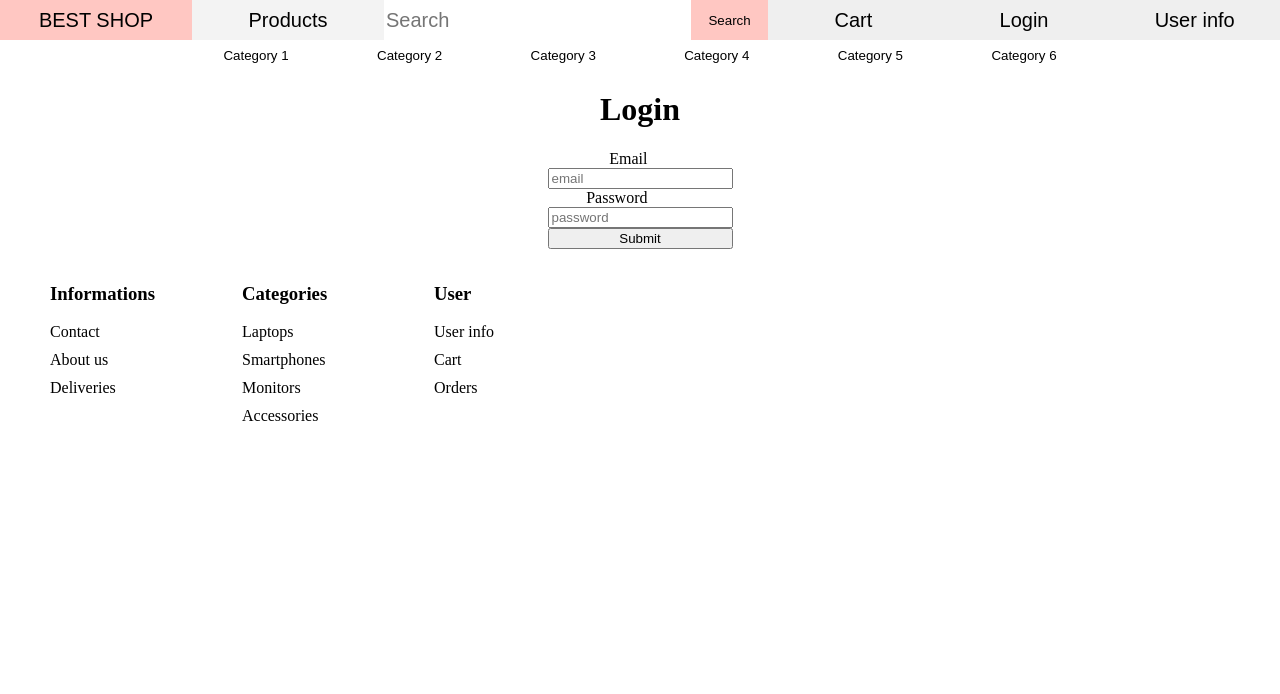
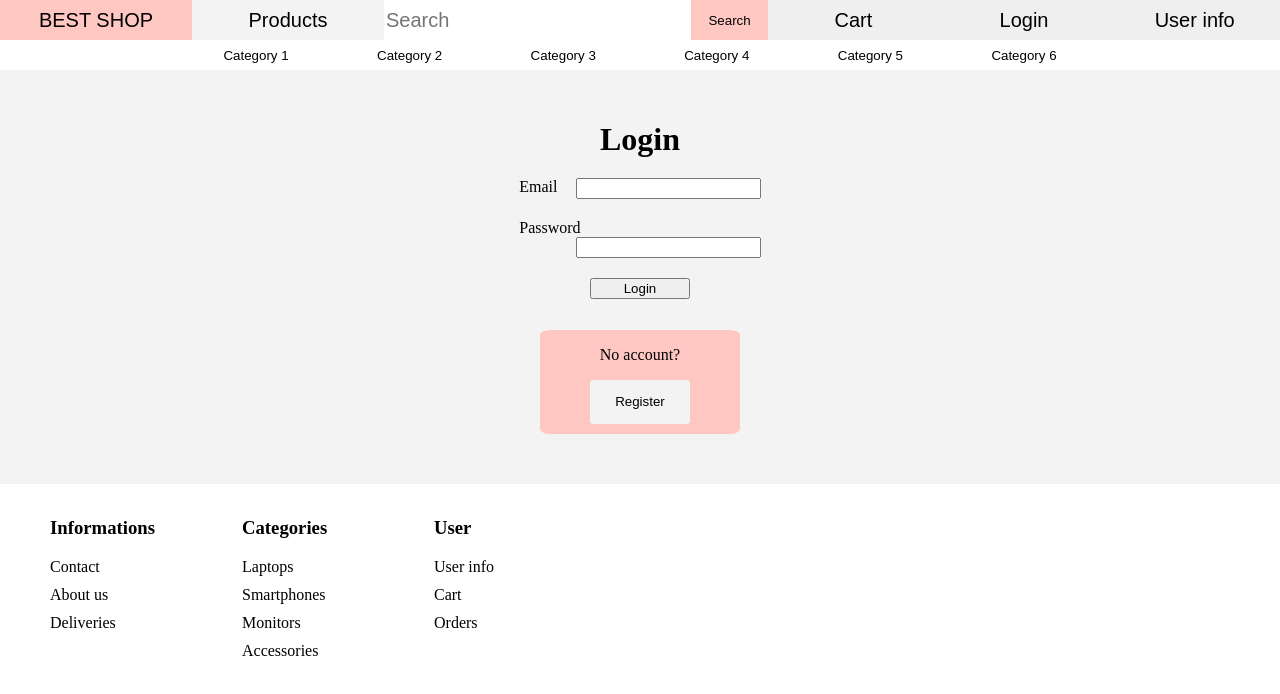
Before and after one commit to sulibul/storeFront, a React (Vite) app in the folder frontend/: page /user/login in a window 1280 px wide. Shown: the top 694 px of the page. Built offline with nearby package versions, Linux system fonts and the light colour scheme.

Commit message:
Added styling for register, login and cart pages

```diff
--- a/frontend/package.json
+++ b/frontend/package.json
@@ -6,7 +6,7 @@
   "start": "HOST=http://127.0.0.1:3000/",
   "scripts": {
     "start": "HTTPS=true SSL_CRT_FILE={PATH/TO/CERTIFICATE-FILENAME}.pem SSL_KEY_FILE={PATH/TO/CERTIFICATE-KEY-FILENAME}.pem react-scripts start",
-    "dev": "vite --host 127.0.0.1 --port 3000",
+    "dev": "vite --host 127.0.0.1 --port 3000 --force",
     "build": "tsc && vite build",
     "lint": "eslint . --ext ts,tsx --report-unused-disable-directives --max-warnings 0",
     "preview": "vite preview"
--- /dev/null
+++ b/frontend/src/assets/styles/Cart.scss
@@ -0,0 +1,41 @@
+@use "utilities/colorVariables" as colors;
+
+.cart-product-container {
+  padding-top: 2%;
+  padding-left: 15%;
+  padding-right: 20%;
+}
+
+.cart-product {
+  border-radius: 2%;
+  display: flex;
+  width: auto;
+  position: relative;
+  background-color: colors.$themeFirstColor;
+  height: 120px;
+  align-items: center;
+  margin-bottom: 3%;
+  img {
+    height: 100%;
+  }
+  .product-name-cart {
+    margin-left: 70px;
+  }
+
+  .right-elements {
+    display: flex;
+    position: absolute;
+    right: 0px;
+    p {
+      margin-right: 40px;
+    }
+    .btn-plus1-cart {
+      margin-left: 10px;
+    }
+    .btn-minus1-cart {
+      margin-right: 10px;
+    }
+  }
+  //   display: block;
+  //   width: auto;
+}
--- a/frontend/src/assets/styles/userFunctionality/login.scss
+++ b/frontend/src/assets/styles/userFunctionality/login.scss
@@ -1,18 +1,65 @@
 @use "../utilities/colorVariables" as colors;
 
 .login-container {
+  margin-top: 30px;
   display: flex;
   justify-content: center;
+  height: 200px;
   h1 {
     text-align: center;
+    margin-bottom: 10px;
   }
   form {
+    width: 33%;
+    background-color: colors.$themeFirstColor;
     display: flex;
+    border-radius: 5%;
     flex-direction: column;
-    label {
-      width: 100px; /* Adjust width as needed */
-      text-align: right;
-      margin-right: 10px; /* Add space between label and input */
+    .input {
+      margin: 10px;
+      label {
+        margin-left: 20%;
+        float: left;
+        margin-right: 10px; /* Add space between label and input */
+      }
+      input {
+        margin-right: 20%;
+        float: right;
+      }
     }
   }
+  .submit-button {
+    margin-top: 10px;
+    align-self: center;
+    width: 100px;
+  }
 }
+.login-page {
+  flex-direction: column;
+  display: flex;
+  justify-content: center;
+  background-color: colors.$themeFirstColor;
+  padding-bottom: 50px;
+}
+
+.register-box {
+  border-radius: 5%;
+  margin-top: 30px;
+  background-color: colors.$shopLogoColor;
+  width: 200px;
+  display: flex;
+  align-self: center;
+  flex-direction: column;
+  justify-content: center;
+  p {
+    align-self: center;
+  }
+  Button {
+    background-color: colors.$themeFirstColor;
+    border: none;
+    border-radius: 5%;
+    align-self: center;
+    width: 50%;
+    margin-bottom: 10px;
+  }
+}
--- a/frontend/src/assets/styles/userFunctionality/register.scss
+++ b/frontend/src/assets/styles/userFunctionality/register.scss
@@ -0,0 +1,51 @@
+@use "../utilities/colorVariables" as colors;
+
+.register-page {
+  flex-direction: column;
+  display: flex;
+  justify-content: center;
+  background-color: colors.$themeFirstColor;
+  padding-bottom: 50px;
+}
+
+.register-container {
+  margin-top: 30px;
+  display: flex;
+  justify-content: center;
+  h1 {
+    text-align: center;
+    margin-bottom: 10px;
+  }
+  form {
+    width: 33%;
+    background-color: colors.$themeFirstColor;
+    display: flex;
+    border-radius: 5%;
+    flex-direction: column;
+    .input {
+      margin: 10px;
+    }
+    div {
+      margin-top: 20px;
+    }
+    label {
+      float: left;
+      padding-left: 20%;
+    }
+    input {
+      float: right;
+      margin-right: 20%;
+    }
+    p {
+      margin-top: 30px;
+      text-align: center;
+    }
+  }
+  .submit-button {
+    margin-left: 83px;
+    margin-top: 10px;
+    align-self: center;
+    width: 100px;
+  }
+  padding-bottom: 100px;
+}
--- a/frontend/src/components/CheckBox.tsx
+++ b/frontend/src/components/CheckBox.tsx
@@ -9,6 +9,7 @@ interface Props {
 const CheckBox = ({ name, value, handleChange }: Props) => {
   return (
     <>
+      <div className="filter-field">
         <input
           type="checkbox"
           id="filter"
@@ -17,6 +18,7 @@ const CheckBox = ({ name, value, handleChange }: Props) => {
           onChange={(event) => handleChange(event)}
         ></input>
         <label>{name}</label>
+      </div>
     </>
   );
 };
--- a/frontend/src/pages/cart/hooks/addProductCart.tsx
+++ b/frontend/src/pages/cart/hooks/addProductCart.tsx
@@ -1,10 +1,15 @@
 import { API_URL } from "../../../config";
 import { AJAX } from "../../../utils/getJson";
 
-const addProductCart = async (id: number, quantity: number) => {
+const addProductCart = async (
+  id: number,
+  quantity: number,
+  override_quantity: boolean = false
+) => {
   const result = await AJAX(`${API_URL}/cart/`, true, {
     "id": id,
     "quantity": quantity,
+    "override_quantity": override_quantity,
   });
 };
 
--- a/frontend/src/pages/products/Products.tsx
+++ b/frontend/src/pages/products/Products.tsx
@@ -1,9 +1,12 @@
 import "../../assets/styles/Products.scss";
 import { useEffect, useState } from "react";
 import { AJAX } from "../../utils/getJson";
-import { Link, useParams } from "react-router-dom";
+import { Link, useNavigate, useParams } from "react-router-dom";
 import { API_URL } from "../../config";
 import FilterSideBar from "../../components/FilterSideBar";
+import Button from "../../components/Button";
+import addProductCart from "../cart/hooks/addProductCart";
+
 // interface Props {frontend/src/styles
 //   name?: string;
 //   company?: string;
@@ -14,6 +17,7 @@ import FilterSideBar from "../../components/FilterSideBar";
 
 const Products = () => {
   const params = useParams();
+  const navigate = useNavigate();
 
   const productQuery = document.querySelector("#products");
 
@@ -64,16 +68,25 @@ const Products = () => {
             checkedValue.length == 0 ? (
               data.map((product) => {
                 return (
-                  <div
-                    className="product"
-                    id={`product${product.id}`}
-                    style={{
-                      backgroundImage: `url(${product.product_img})`,
-                    }}
-                  >
-                    <h1>{product.name}</h1>
-                    <p>{product.description}</p>
-                    <Link to={`/product/${product.id}`}>link to product</Link>
+                  <div className="product-card" id={`product${product.id}`}>
+                    <img src={product.product_img}></img>
+                    <div className="second-part">
+                      <h1>{product.name}</h1>
+                      <div className="product-card-buttons">
+                        <Link to={`/product/${product.id}`}>
+                          {product.price}$
+                        </Link>
+                        <Button
+                          className="add-to-cart"
+                          onClick={() => {
+                            addProductCart(Number(product.id), 1);
+                            navigate("/cart");
+                          }}
+                        >
+                          Add to cart
+                        </Button>
+                      </div>
+                    </div>
                   </div>
                 );
               })
@@ -81,15 +94,25 @@ const Products = () => {
               data
                 .filter((product) => checkedValue.includes(product.company))
                 .map((product) => (
-                  <div
-                    className="product"
-                    style={{
-                      backgroundImage: `url(${product.product_img})`,
-                    }}
-                  >
-                    <h1>{product.name}</h1>
-                    <p>{product.description}</p>
-                    <Link to={`/product/${product.id}`}>link to product</Link>
+                  <div className="product-card">
+                    <img src={product.product_img}></img>
+                    <div className="second-part">
+                      <h1>{product.name}</h1>
+                      <div className="product-card-buttons">
+                        <Link to={`/product/${product.id}`}>
+                          {product.price}$
+                        </Link>
+                        <Button
+                          className="add-to-cart"
+                          onClick={() => {
+                            addProductCart(Number(product.id), 1);
+                            navigate("/cart");
+                          }}
+                        >
+                          Add to cart
+                        </Button>
+                      </div>
+                    </div>
                   </div>
                 ))
             )
--- a/frontend/src/pages/user/Login.tsx
+++ b/frontend/src/pages/user/Login.tsx
@@ -1,25 +1,41 @@
 import React, { useContext } from "react";
 import AuthContext from "../../context/AuthContext";
 import "../../assets/styles/userFunctionality/login.scss";
+import Button from "../../components/Button";
+import { Link, useNavigate } from "react-router-dom";
 
 const login = () => {
+  const navigate = useNavigate();
+
   let { loginUser } = useContext(AuthContext);
   return (
     <>
+      <div className="login-page">
         <div className="login-container">
           <form onSubmit={loginUser}>
             <h1>Login</h1>
+            <div className="input email-input">
               <label>Email</label>
-          <input type="text" name="email" id="email" placeholder="email" />
+              <input type="text" name="email" id="email" />
+            </div>
+            <div className="input password-input">
               <label>Password</label>
-          <input
-            type="password"
-            name="password"
-            id="password"
-            placeholder="password"
-          />
-          <input type="submit" />
+              <input type="password" name="password" id="password" />
+            </div>
+            <input className="submit-button" type="submit" value="Login" />
           </form>
+        </div>
+        <div className="register-box">
+          <p>No account?</p>
+          <Button
+            onClick={() => {
+              navigate("/user/register");
+            }}
+            className=""
+          >
+            <p>Register</p>
+          </Button>
+        </div>
       </div>
     </>
   );
--- a/frontend/src/pages/user/register.tsx
+++ b/frontend/src/pages/user/register.tsx
@@ -4,6 +4,7 @@ import { useForm } from "react-hook-form";
 import { AJAX } from "../../utils/getJson";
 import { API_URL } from "../../config";
 import { useNavigate } from "react-router";
+import "../../assets/styles/userFunctionality/register.scss";
 
 type FormInputs = {
   email: string;
@@ -38,7 +39,10 @@ const Register = () => {
 
   return (
     <>
+      <div className="register-page">
+        <div className="register-container">
           <form onSubmit={handleSubmit(registerUser)}>
+            <h1>Register</h1>
             <Field label="Email" error={errors.email} required>
               <>
                 <input
@@ -46,7 +50,8 @@ const Register = () => {
                     required: "Email is required",
                     maxLength: {
                       value: 256,
-                  message: "Description cannot be longer than 256 characters",
+                      message:
+                        "Description cannot be longer than 256 characters",
                     },
                   })}
                   type="text"
@@ -153,8 +158,10 @@ const Register = () => {
                 />
               </>
             </Field>
-        <input type="submit" />
+            <input className="submit-button" type="submit" />
           </form>
+        </div>
+      </div>
     </>
   );
 };
```
Also changed, not shown: frontend/src/assets/styles/Products.scss (+42 -19 lines), frontend/src/components/cartComponents/CartCard.tsx (added, +7 -0 lines), frontend/src/pages/cart/Cart.tsx (+35 -4 lines), 1 other file (tests, documents, lock files or other folders). Lines whose indentation alone changed are shown as unchanged.
